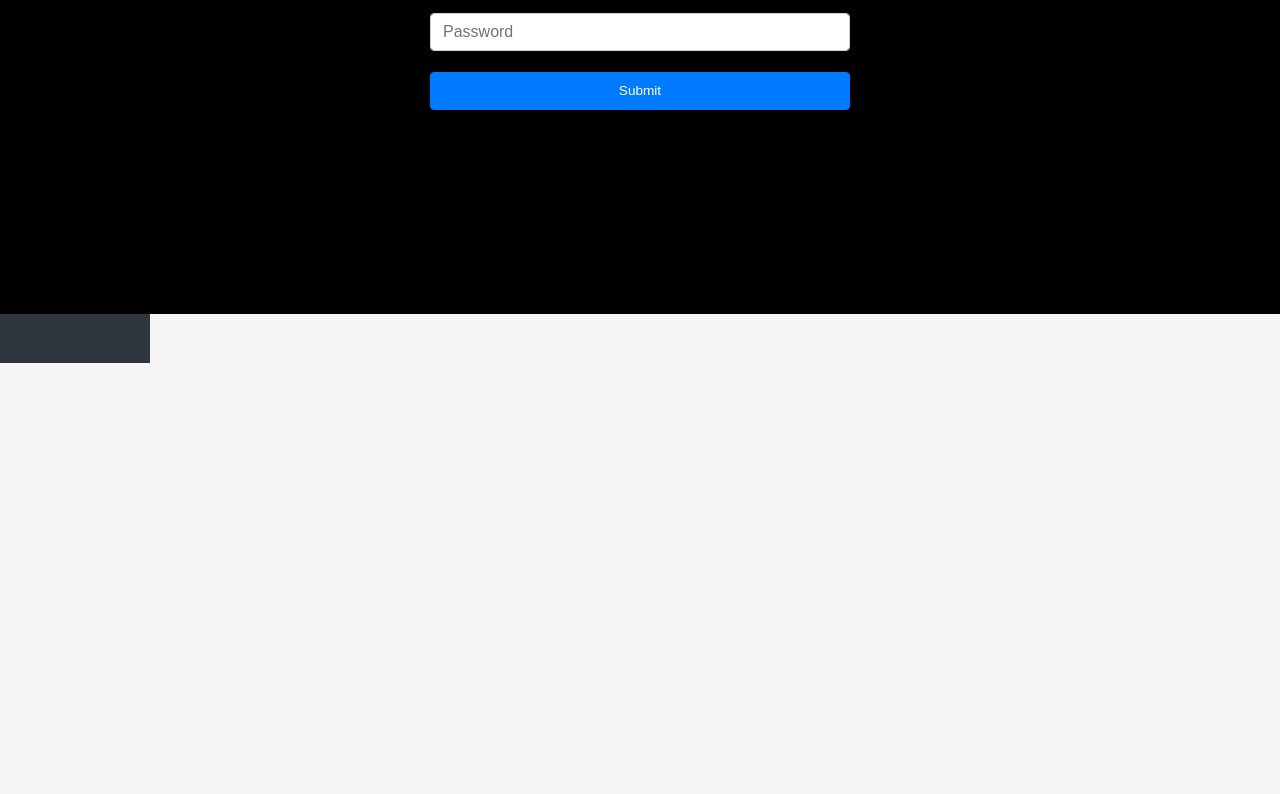
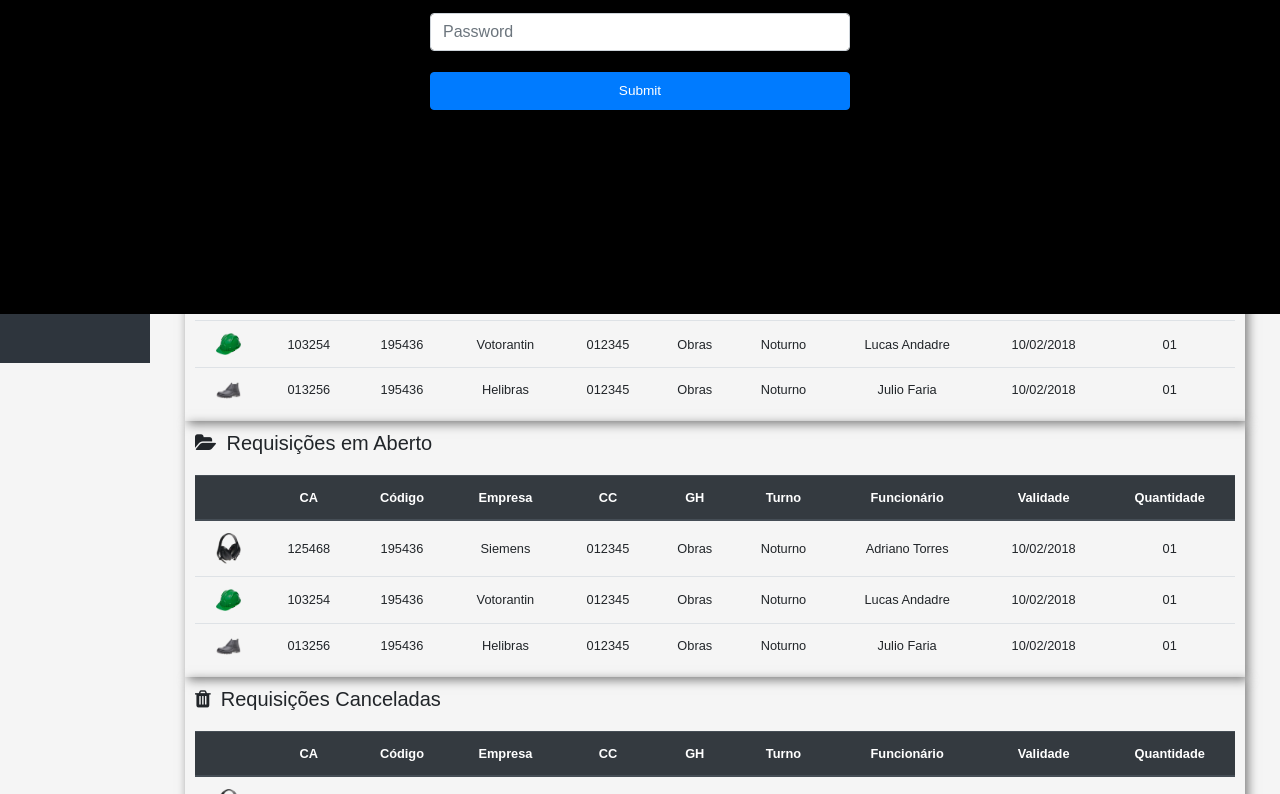
Before and after one commit to Minchetti/syscoepi, a React (Create React App) app: page / in a window 1280 px wide. Shown: the part 486-1280 px from the top of the page. Before the commit the page ends 800 px from the top, so only its background shows below. Built offline with nearby package versions, Linux system fonts and the light colour scheme.

Commit message:
quebrou tudo

```diff
--- a/src/atomos/request/Request.js
+++ b/src/atomos/request/Request.js
@@ -14,7 +14,7 @@ const Request = props => (
   // <span>{props.text}</span>
 
 
-        <div id="request" className="d-none ">
+        <div id="request" className="d ">
          {/* <Button class="btn-dark" icon="fa-user-plus" text="Adicionar"/> */}
           <h3 className="mt-10"><i className="fa fa-clipboard" aria-hidden="true"></i> Requisições</h3>
 
```
